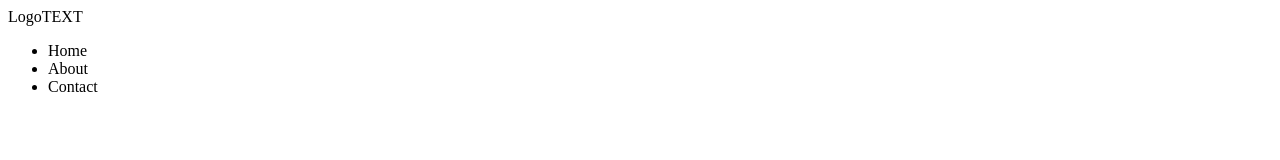
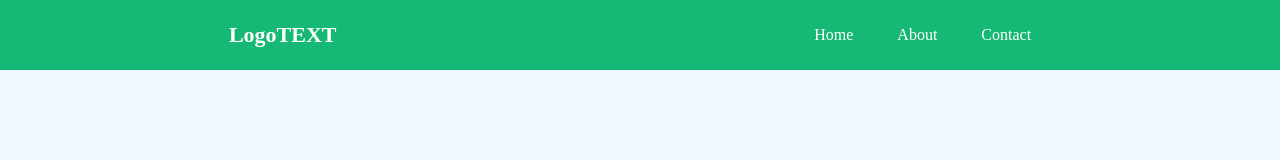
Before and after one commit to imrazzak/first-repo, a plain HTML site: page index.html in a window 1280 px wide. Drawn offline with Linux system fonts and the light colour scheme.

Commit message:
Stylesheet added

```diff
--- a/index.html
+++ b/index.html
@@ -5,9 +5,10 @@
     <meta http-equiv="X-UA-Compatible" content="IE=edge">
     <meta name="viewport" content="width=device-width, initial-scale=1.0">
     <title>My first repo on github</title>
+    <link rel="stylesheet" href="style.css">
 </head>
 <body>
-    <header>
+    <header class="header">
         <div class="logo">LogoTEXT</div>
         <nav class="navbar">
             <ul class="nav-lists">
--- /dev/null
+++ b/style.css
@@ -0,0 +1,30 @@
+*{
+    margin: 0;
+    padding: 0;
+}
+body{
+    background-color: aliceblue;
+}
+.header{
+    background: #15b874;
+    color: #fff;
+    height: 70px;
+    display: flex;
+    align-items: center;
+    justify-content: space-around;
+}
+.header .logo{
+    font-size: 22px;
+    font-weight: 700;
+}
+.navbar .nav-lists .nav-list{
+    list-style: none;
+    display: inline;
+    /* background: chartreuse; */
+    padding: 10px 20px;
+}
+.navbar .nav-lists .nav-list:hover{
+    cursor: pointer;
+    background: #07c576;
+    border-radius: 4px;
+}
```
